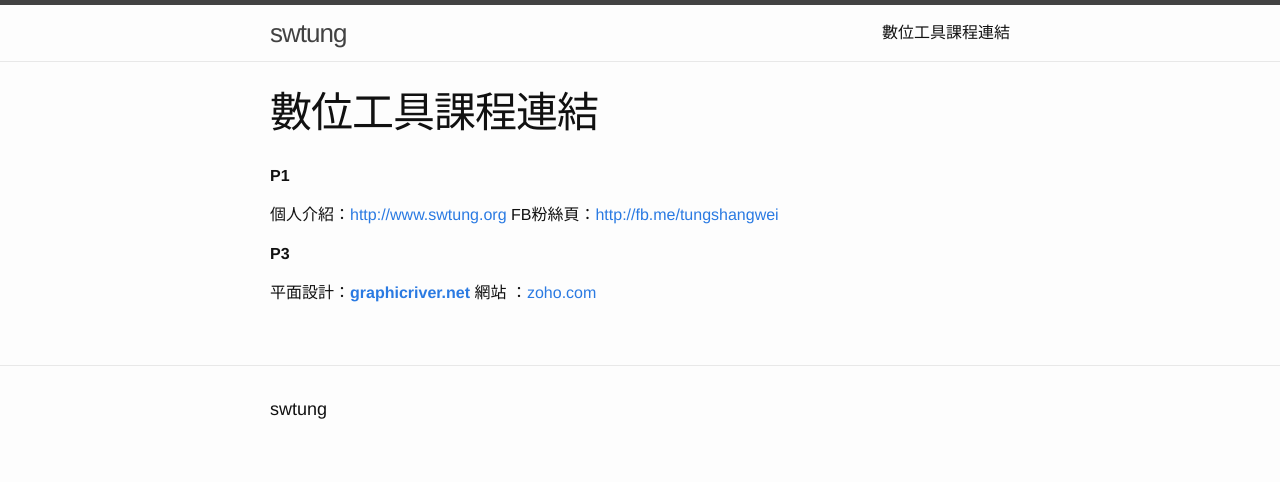
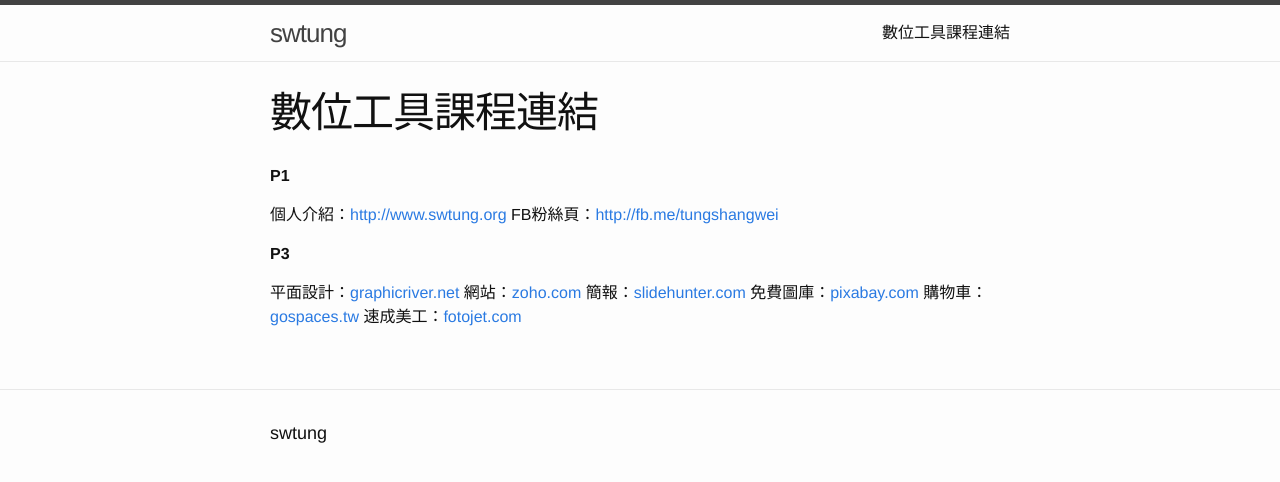
Before and after one commit to swtung/toolslink, a Jekyll site: the page built from tools.markdown, in a window 1280 px wide. Shown: the top 482 px of the page. Built offline with Jekyll 4.4.1, drawn with Linux system fonts in a browser that asks for light colours.

Commit message:
Updated Tools

```diff
--- a/tools.markdown
+++ b/tools.markdown
@@ -6,12 +6,14 @@ Field name:
 
 **P1**
 
-
 個人介紹：[http://www.swtung.org](http://www.swtung.org)
 FB粉絲頁：[http://fb.me/tungshangwei](http://fb.me/tungshangwei)
 
 **P3**
 
-
-平面設計：**[graphicriver.net](http://graphicriver.net)**
-網站   ：[zoho.com](https://www.zoho.com/sites/)
+平面設計：[graphicriver.net](http://graphicriver.net)
+網站：[zoho.com](https://www.zoho.com/sites/)
+簡報：[slidehunter.com](http://www.slidehunter.com)
+免費圖庫：[pixabay.com](http://www.pixabay.com)
+購物車：[gospaces.tw](https://gospaces.tw)
+速成美工：[fotojet.com](https://www.fotojet.com)
```
